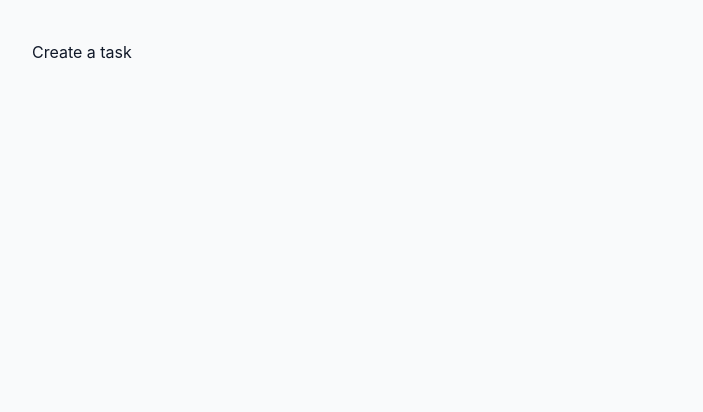
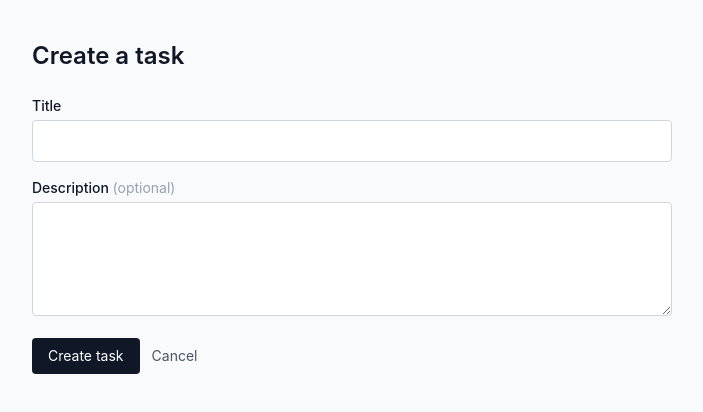
Before and after one commit to AndredeQueirozPatrinicola/task-manager, a Next.js app: page /tasks/new in a window 1280 px wide. Shown: the top 412 px of the page, without its empty margins (288-991 px from the left). Built offline with nearby package versions, Linux system fonts and the light colour scheme.

Commit message:
feat: add task form for create and edit

```diff
--- a/src/app/tasks/[id]/edit/page.tsx
+++ b/src/app/tasks/[id]/edit/page.tsx
@@ -1,7 +1,38 @@
-export default function EditTaskPage() {
+import { notFound } from "next/navigation";
+import { TRPCError } from "@trpc/server";
+import { serverCaller } from "@/lib/trpc/server";
+import { TaskForm } from "@/components/tasks/task-form";
+
+type EditTaskPageProps = {
+  params: Promise<{ id: string }>;
+};
+
+async function getTask(id: string) {
+  try {
+    return await serverCaller.tasks.byId({ id });
+  } catch (error) {
+    if (
+      error instanceof TRPCError &&
+      (error.code === "NOT_FOUND" || error.code === "BAD_REQUEST")
+    ) {
+      return null;
+    }
+    throw error;
+  }
+}
+
+export default async function EditTaskPage({ params }: EditTaskPageProps) {
+  const { id } = await params;
+  const task = await getTask(id);
+
+  if (!task) {
+    notFound();
+  }
+
   return (
-    <main>
-      <h1>Edit a task</h1>
+    <main className="space-y-6">
+      <h1 className="text-2xl font-semibold">Edit task</h1>
+      <TaskForm task={task} />
     </main>
   );
 }
--- a/src/app/tasks/new/page.tsx
+++ b/src/app/tasks/new/page.tsx
@@ -1,7 +1,10 @@
+import { TaskForm } from "@/components/tasks/task-form";
+
 export default function NewTaskPage() {
   return (
-    <main>
-      <h1>Create a task</h1>
+    <main className="space-y-6">
+      <h1 className="text-2xl font-semibold">Create a task</h1>
+      <TaskForm />
     </main>
   );
 }
--- /dev/null
+++ b/src/components/tasks/task-form.tsx
@@ -0,0 +1,120 @@
+"use client";
+
+import { useState, type FormEvent } from "react";
+import Link from "next/link";
+import { useRouter } from "next/navigation";
+import { TRPCClientError } from "@trpc/client";
+import { trpc } from "@/lib/trpc/client";
+import { createTaskSchema } from "@/lib/validations/task";
+import type { Task } from "@/types/task";
+
+type TaskFormProps = {
+  task?: Task;
+};
+
+type FieldErrors = {
+  title?: string;
+  description?: string;
+};
+
+export function TaskForm({ task }: TaskFormProps) {
+  const router = useRouter();
+  const [title, setTitle] = useState(task?.title ?? "");
+  const [description, setDescription] = useState(task?.description ?? "");
+  const [fieldErrors, setFieldErrors] = useState<FieldErrors>({});
+  const [submitError, setSubmitError] = useState<string | null>(null);
+  const [isSubmitting, setIsSubmitting] = useState(false);
+
+  async function handleSubmit(event: FormEvent<HTMLFormElement>) {
+    event.preventDefault();
+    setSubmitError(null);
+
+    const parsed = createTaskSchema.safeParse({
+      title,
+      description: description.trim(),
+    });
+
+    if (!parsed.success) {
+      const errors = parsed.error.flatten().fieldErrors;
+      setFieldErrors({
+        title: errors.title?.[0],
+        description: errors.description?.[0],
+      });
+      return;
+    }
+
+    setFieldErrors({});
+    setIsSubmitting(true);
+
+    try {
+      if (task) {
+        await trpc.tasks.update.mutate({ id: task.id, ...parsed.data });
+      } else {
+        await trpc.tasks.create.mutate(parsed.data);
+      }
+
+      router.push("/");
+    } catch (error) {
+      setSubmitError(
+        error instanceof TRPCClientError
+          ? error.message
+          : "Something went wrong. Please try again.",
+      );
+      setIsSubmitting(false);
+    }
+  }
+
+  return (
+    <form onSubmit={handleSubmit} noValidate className="space-y-4">
+      <div className="space-y-1">
+        <label htmlFor="title" className="block text-sm font-medium">
+          Title
+        </label>
+        <input
+          id="title"
+          value={title}
+          onChange={(event) => setTitle(event.target.value)}
+          aria-invalid={Boolean(fieldErrors.title)}
+          className="w-full rounded border border-gray-300 bg-white px-3 py-2 aria-invalid:border-red-500"
+        />
+        {fieldErrors.title && <p className="text-sm text-red-600">{fieldErrors.title}</p>}
+      </div>
+
+      <div className="space-y-1">
+        <label htmlFor="description" className="block text-sm font-medium">
+          Description <span className="font-normal text-gray-400">(optional)</span>
+        </label>
+        <textarea
+          id="description"
+          rows={4}
+          value={description}
+          onChange={(event) => setDescription(event.target.value)}
+          aria-invalid={Boolean(fieldErrors.description)}
+          className="w-full rounded border border-gray-300 bg-white px-3 py-2 aria-invalid:border-red-500"
+        />
+        {fieldErrors.description && (
+          <p className="text-sm text-red-600">{fieldErrors.description}</p>
+        )}
+      </div>
+
+      {submitError && (
+        <p role="alert" className="rounded border border-red-200 bg-red-50 px-3 py-2 text-sm text-red-700">
+          {submitError}
+        </p>
+      )}
+
+      <div className="flex items-center gap-3">
+        <button
+          type="submit"
+          disabled={isSubmitting}
+          className="rounded bg-gray-900 px-4 py-2 text-sm text-white hover:bg-gray-700 disabled:opacity-50"
+        >
+          {isSubmitting ? "Saving..." : task ? "Save changes" : "Create task"}
+        </button>
+        <Link href="/" className="text-sm text-gray-600 hover:underline">
+          Cancel
+        </Link>
+      </div>
+    </form>
+  );
+}
--- a/src/lib/validations/task.ts
+++ b/src/lib/validations/task.ts
@@ -4,13 +4,13 @@
 import { z } from "zod";
 
 const createTaskSchema = z.object({
-  title: z.string().trim().min(3),
+  title: z.string().trim().min(3, "Title must have at least 3 characters"),
   description: z.string().optional(),
 });
 
 const updateTaskSchema = z.object({
     id: z.string().trim().uuid(),
-    title: z.string().trim().min(3),
+    title: z.string().trim().min(3, "Title must have at least 3 characters"),
     description: z.string().optional()
 })
 
```
